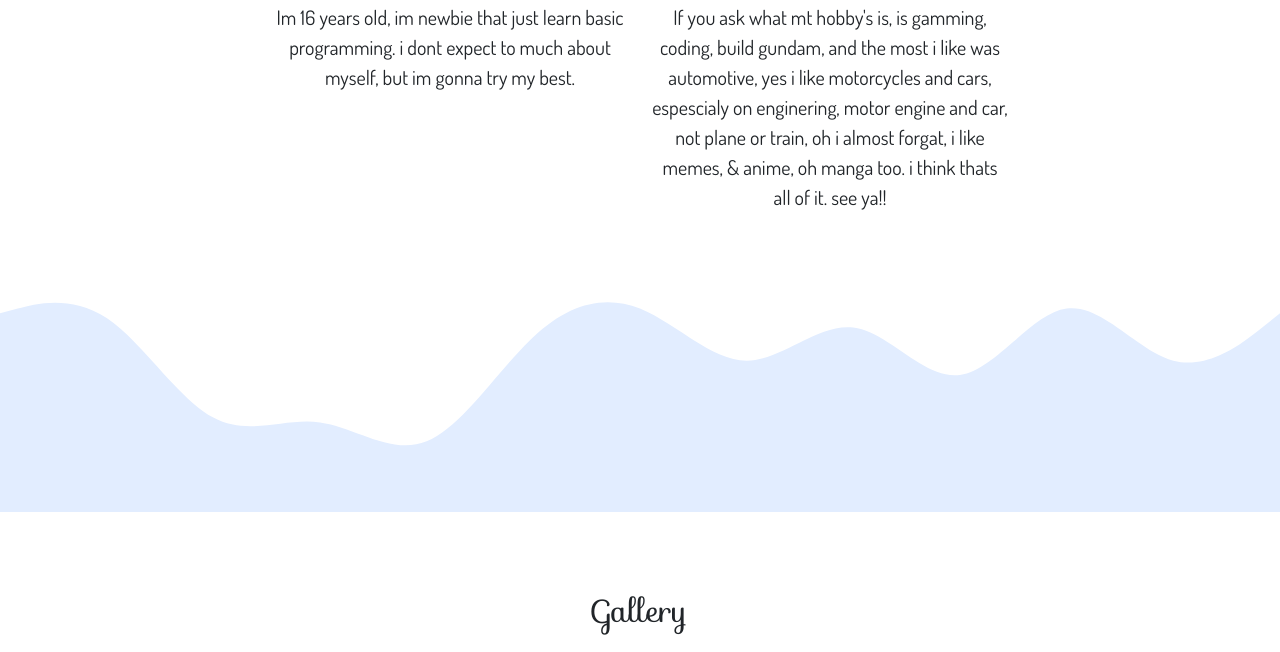
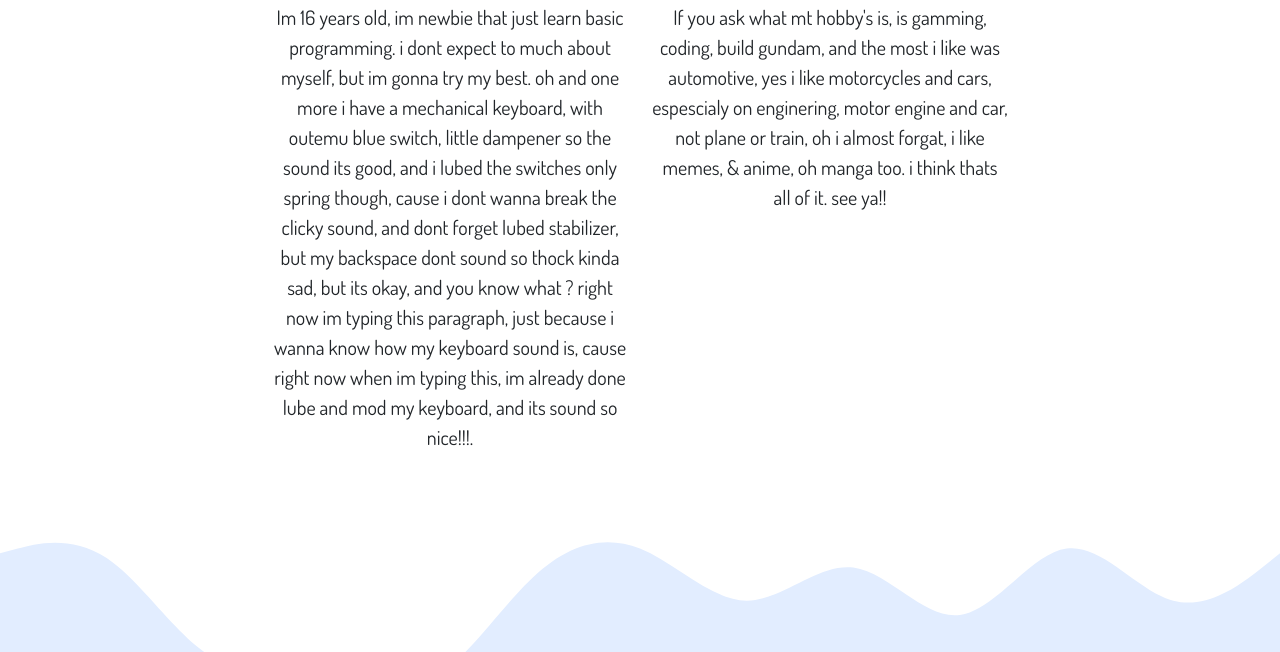
Before and after one commit to Gpzxy/GaluhPortofolio, a plain HTML site: page index.html in a window 1280 px wide. Shown: the part 676-1328 px from the top of the page. Drawn offline with nearby package versions, Linux system fonts and the light colour scheme.

Commit message:
update about me

```diff
--- a/index.html
+++ b/index.html
@@ -70,7 +70,11 @@
         </div>
         <div class="row row justify-content-center fs-5 text-center">
           <div class="col-md-4">
-            <p>Im 16 years old, im newbie that just learn basic programming. i dont expect to much about myself, but im gonna try my best.</p>
+            <p>
+              Im 16 years old, im newbie that just learn basic programming. i dont expect to much about myself, but im gonna try my best. oh and one more i have a mechanical keyboard, with outemu blue switch, little dampener so the sound
+              its good, and i lubed the switches only spring though, cause i dont wanna break the clicky sound, and dont forget lubed stabilizer, but my backspace dont sound so thock kinda sad, but its okay, and you know what ? right now im
+              typing this paragraph, just because i wanna know how my keyboard sound is, cause right now when im typing this, im already done lube and mod my keyboard, and its sound so nice!!!.
+            </p>
           </div>
           <div class="col-md-4">
             <p>
```
